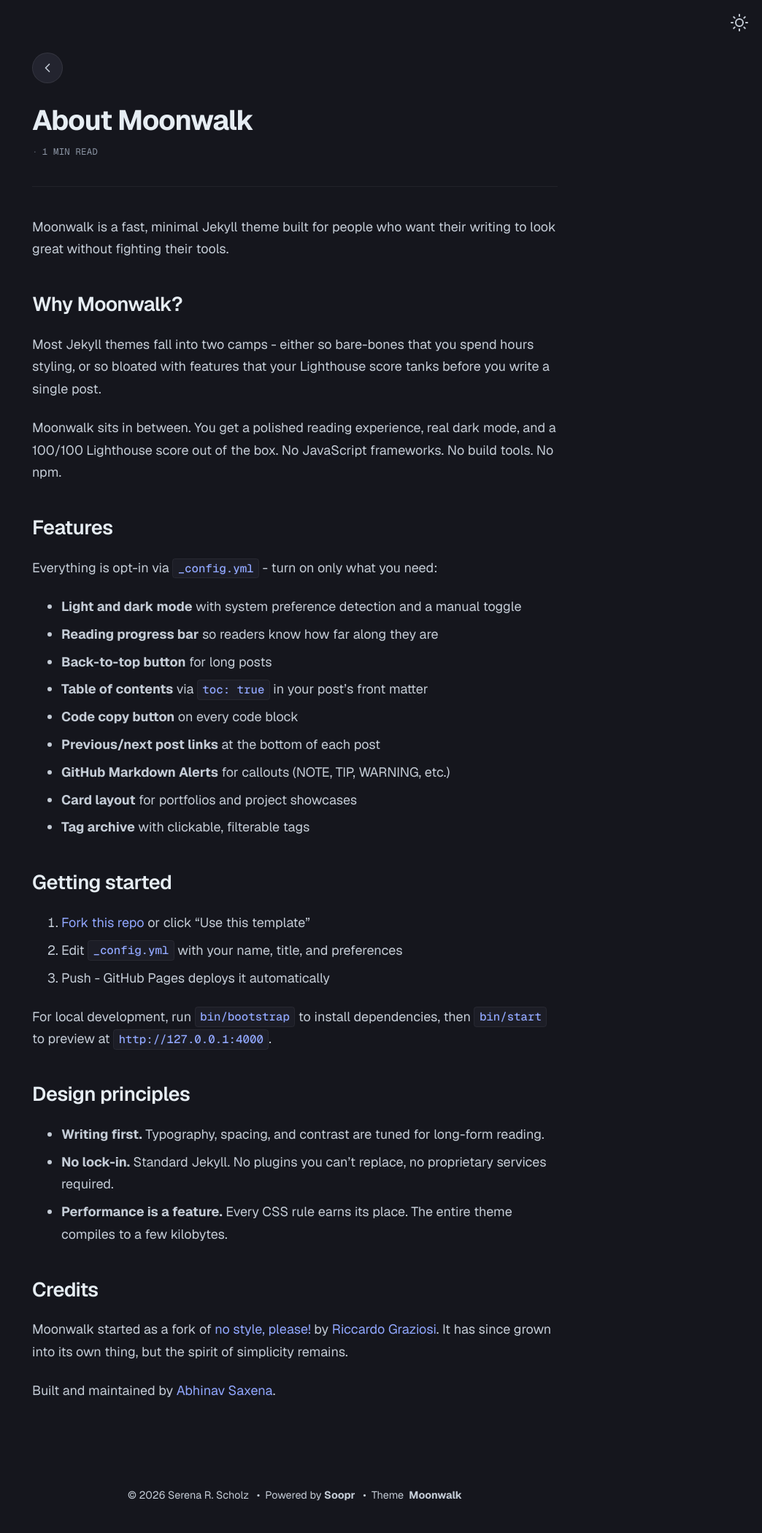
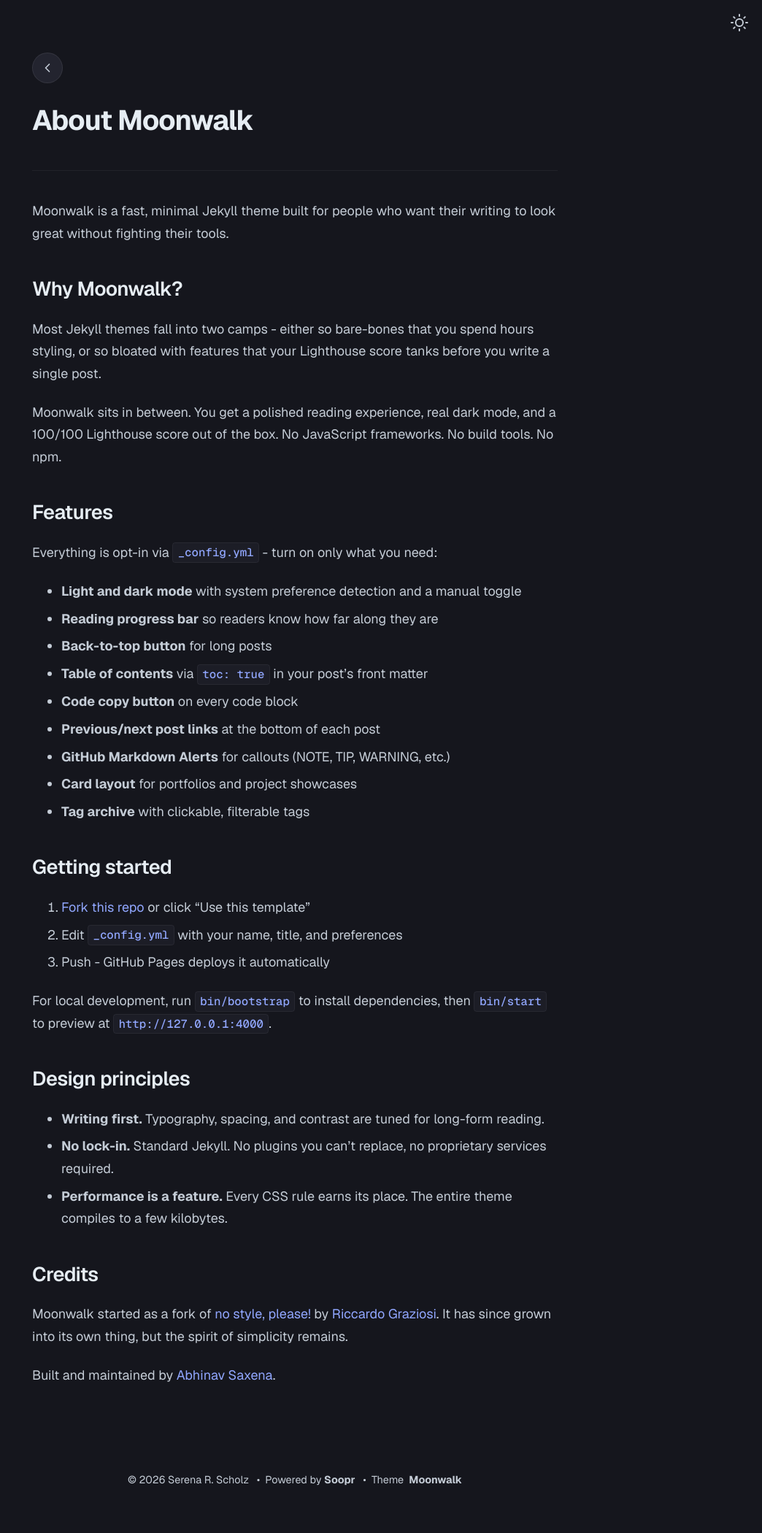
Before and after one commit to serenarscholz/serenarscholz.github.io, a Jekyll site: the page built from about.md, in a window 1280 px wide. Shown: the whole page at 73% size, without its empty margins (236-1280 px from the left). Built offline with Jekyll 4.4.1, drawn with Linux system fonts in a browser that asks for light colours; after the commit the page ends 2079 px from its top, so only the background shows below that.

Commit message:
Update _config.yml

```diff
--- a/_config.yml
+++ b/_config.yml
@@ -20,13 +20,13 @@ theme_config:
   show_copyright: true # show copyright notice in footer
   # following keys are using to create home layout
   show_projects: true # show projects as cards, add in _data/home.yml
-  show_blog: true # show blog posts added in _posts
-  show_old_projects: true # show old projects as cards, add in _data/home.yml
+  show_blog: false # show blog posts added in _posts
+  show_old_projects: false # show old projects as cards, add in _data/home.yml
   show_misc_list: false # show generic vertical list for misc details, add _data/home.yml
-  show_reading_time: true # show number of words and reading time in the blog posts
+  show_reading_time: false # show number of words and reading time in the blog posts
   show_tags: true # show tags in a blog posts
   show_code_copy: true # show copy button on code blocks
-  show_progress_bar: true # show reading progress bar on posts
+  show_progress_bar: false # show reading progress bar on posts
   show_back_to_top: true # show back-to-top button
   show_post_nav: true # show prev/next links on posts
   show_toc: true # allow per-post table of contents via toc: true front matter
@@ -36,8 +36,8 @@ theme_config:
   home:
     title_projects: Portfolio
     title_misc_list: Details
-    title_blog: Blog
-    title_old_projects: Old Projects
+    title_blog:
+    title_old_projects:
 
 soopr:
   publish_token: "" # sign up at https://www.soopr.co to get your publish token and personalize share and reaction options
```
